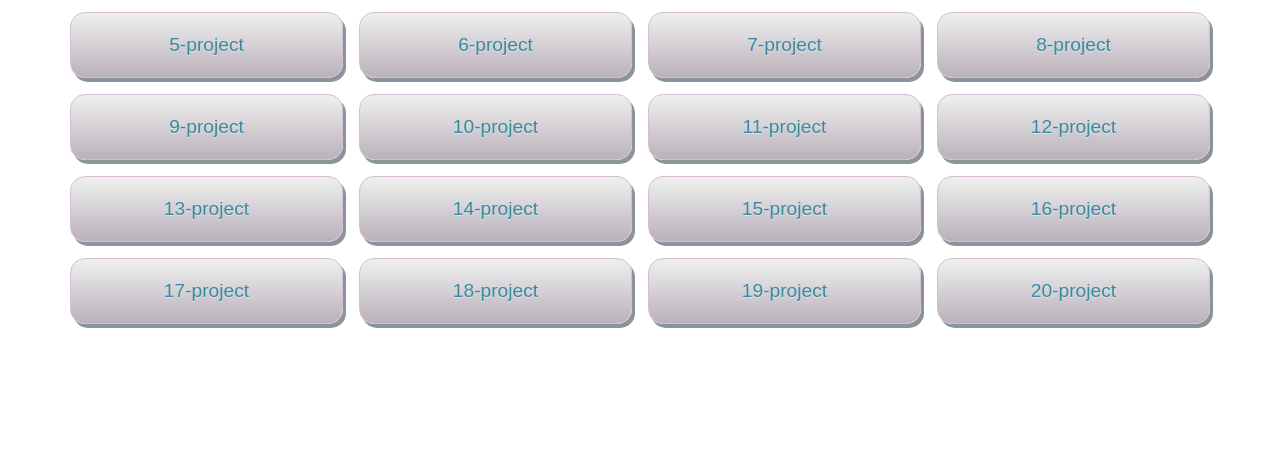
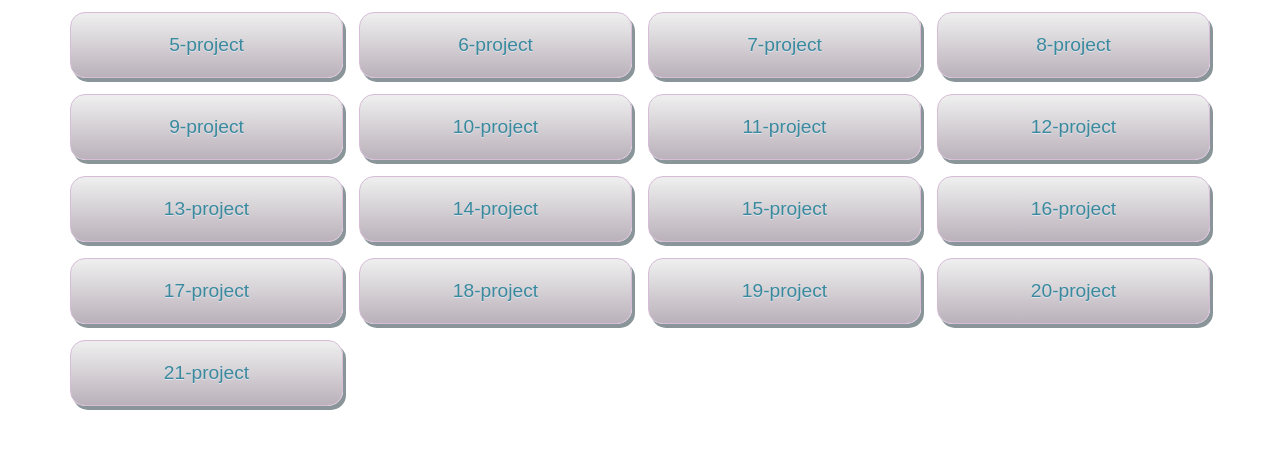
Before and after one commit to shohjakhon/Js-100-projects, a plain HTML site: page index.html in a window 1280 px wide. Shown: the part 159-608 px from the top of the page. Drawn offline with Linux system fonts and the light colour scheme.

Commit message:
Transaction new project 21

```diff
--- a/index.html
+++ b/index.html
@@ -108,6 +108,7 @@
         <a target="_blank" href="./19 Until the day of birth/index.html">19-project</a>
       </li>
       <li class="list-item"><a target="_blank" href="./20 Dice Game/index.html">20-project</a></li>
+      <li class="list-item"><a target="_blank" href="./21 transaction/index.html">21-project</a></li>
     </ul>
   </body>
 </html>
```
